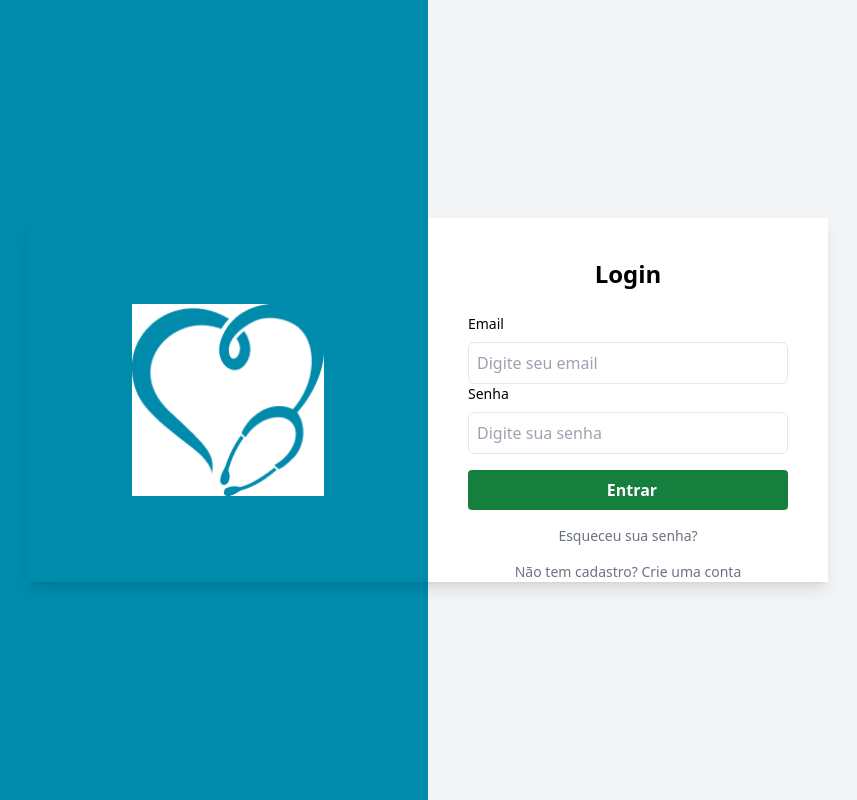
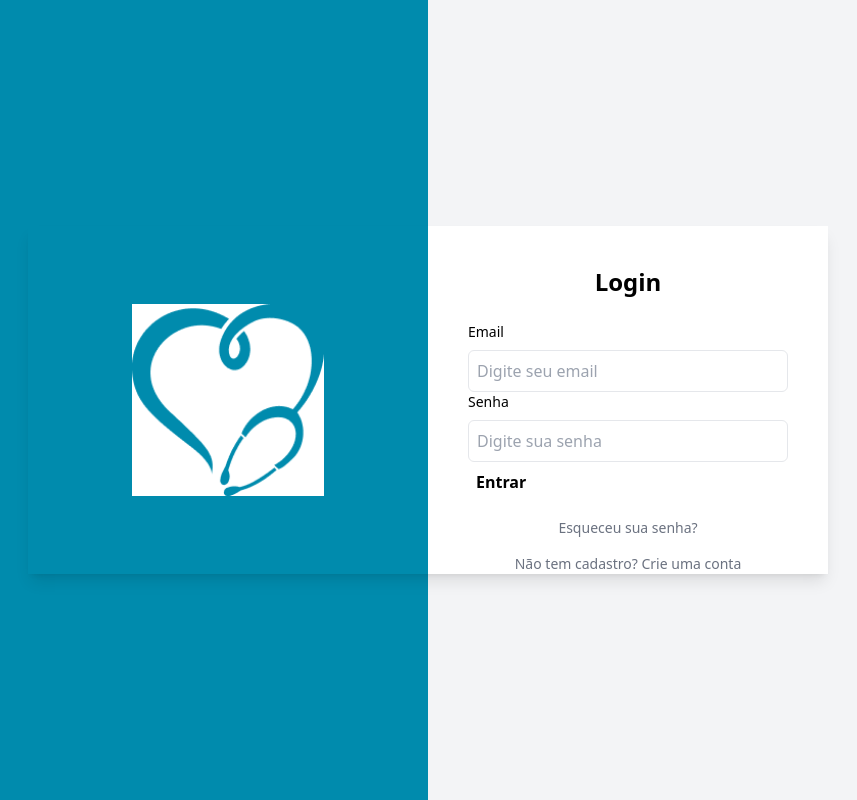
Before and after one commit to erivamjr/app-tfd, a React (Vite) app in the folder web/: page /auth in a window 1280 px wide. Shown: the whole page, without its empty margins (212-1069 px from the left). Built offline with nearby package versions, Linux system fonts and the light colour scheme.

Commit message:
💄styles: background color and button text

```diff
--- a/web/src/Components/Ux/Button/Button.tsx
+++ b/web/src/Components/Ux/Button/Button.tsx
@@ -1,12 +1,24 @@
 import React from 'react'
 
-export default function Button({ title, onClick, type, icon, disabled }) {
+export default function Button({
+  title,
+  onClick,
+  type,
+  icon,
+  disabled,
+  backgroundColor,
+  color,
+}) {
   return (
     <button
+      style={{
+        background: backgroundColor,
+        color,
+      }}
       disabled={disabled}
       onClick={onClick}
       type={type}
-      className={` w-full flex items-center justify-center gap-2 bg-green-700 hover:bg-green-600 text-white font-bold py-2 px-4 rounded mt-4 cursor-pointer`}
+      className={`flex items-center justify-center font-bold p-2 rounded cursor-pointer`}
     >
       <span className="text-white text-2xl">{icon}</span>
       <span>{title}</span>
```
